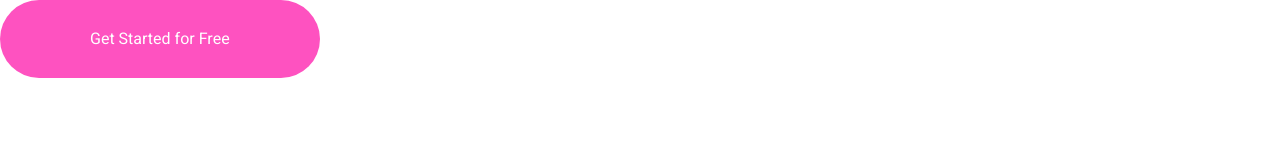
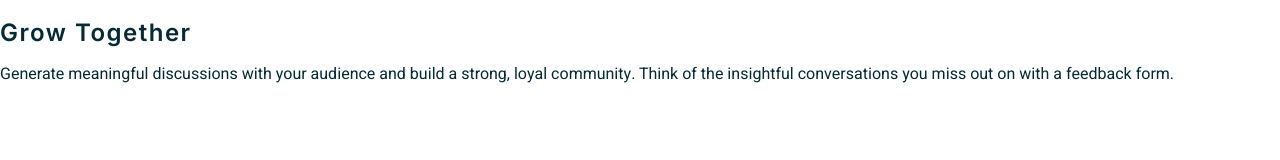
Before and after one commit to Redot2468/huddle, a plain HTML site: page index.html in a window 1280 px wide. Drawn offline with Linux system fonts and the light colour scheme.

Commit message:
built the features

```diff
--- a/css/style.css
+++ b/css/style.css
@@ -12,6 +12,7 @@
     --font-overpass:"Overpass", san-serif;
     --font-inter:"Inter", san-serif;
     --font-kanit:"Kanit", san-serif;
+    --font-montserrat:"Montserrat", san-serif;
 }
 
 html{
@@ -30,6 +31,7 @@ body{
 
 h1, h2, h3{
     font-family: var(--font-inter);
+    color:var(--color-primary);
     font-weight: 700;
     line-height: 1.1;
     letter-spacing: 1.5px;
@@ -70,3 +72,9 @@ h2{
 .btn__second{
     padding:3rem 9rem;
 }
+
+/* features*/
+
+.features__heading{
+    font-size: 2.4rem;
+}
--- a/index.html
+++ b/index.html
@@ -16,6 +16,11 @@
     <link rel="stylesheet" href="./css/style.css">
 </head>
 <body>
-    <button class="btn btn__first btn__second"><a href="#">Get Started for Free</a></button>
+   <div class="features">
+    <h2 class="features__heading">Grow Together</h2>
+    <p>Generate meaningful discussions with your audience and build a strong, loyal community.
+      Think of the insightful conversations you miss out on with a feedback form.
+    </p>
+   </div>
 </body>
 </html>
```
Also changed, not shown: components/features.html (added, +6 -0 lines).
